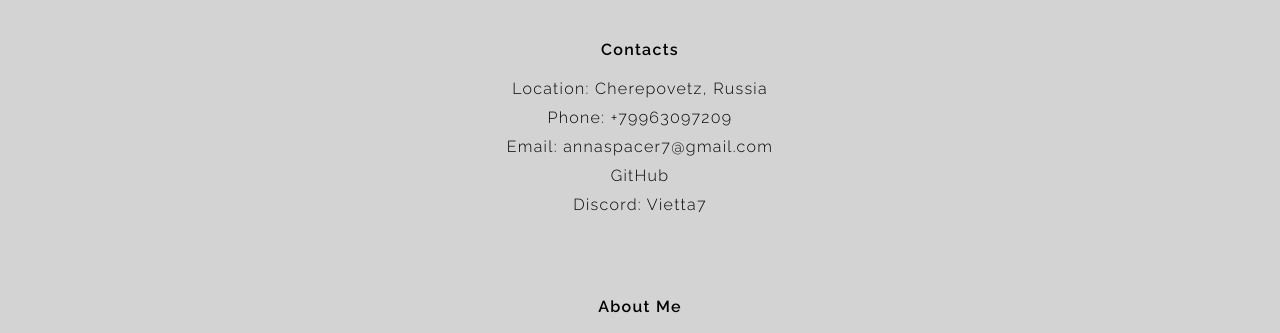
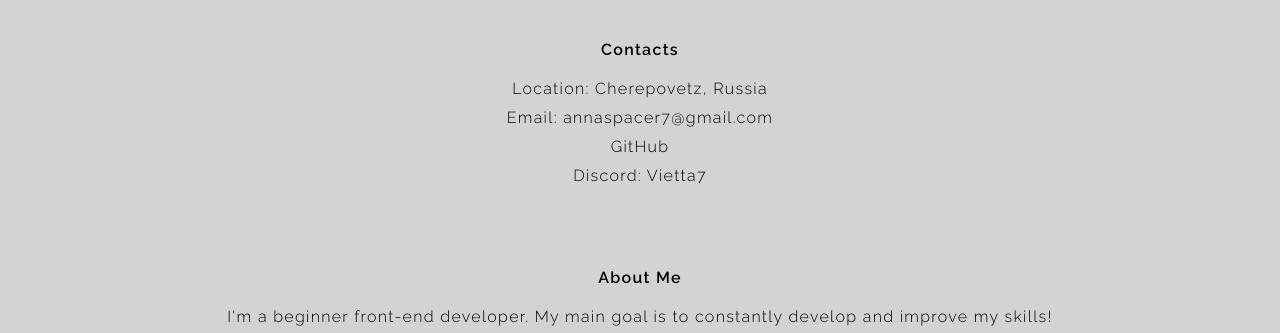
Before and after one commit to Vietta7/rsschool-cv, a plain HTML site: page index.html in a window 1280 px wide. Shown: the part 457-790 px from the top of the page. Drawn offline with Linux system fonts and the light colour scheme.

Commit message:
feat: delete tel

```diff
--- a/index.html
+++ b/index.html
@@ -40,7 +40,6 @@
                 <h2>Contacts</h2>
                 <ul class="contact-list">
                     <li class="contacts-item"><a href="https://yandex.ru/maps/968/cherepovets/?ll=37.903466&#8209;59.122613&amp;z=13">Location: Cherepovetz, Russia</a></li>
-                    <li class="contacts-item"><a href="tel:+79963097209">Phone: +79963097209</a></li>
                     <li class="contacts-item"><a href="mailto:annaspacer7@gmail.com">Email: annaspacer7@gmail.com</a></li>
                     <li class="contacts-item"><a href="https://github.com/Vietta7">GitHub</a></li>
                     <li class="contacts-item">Discord: Vietta7</li>
```
